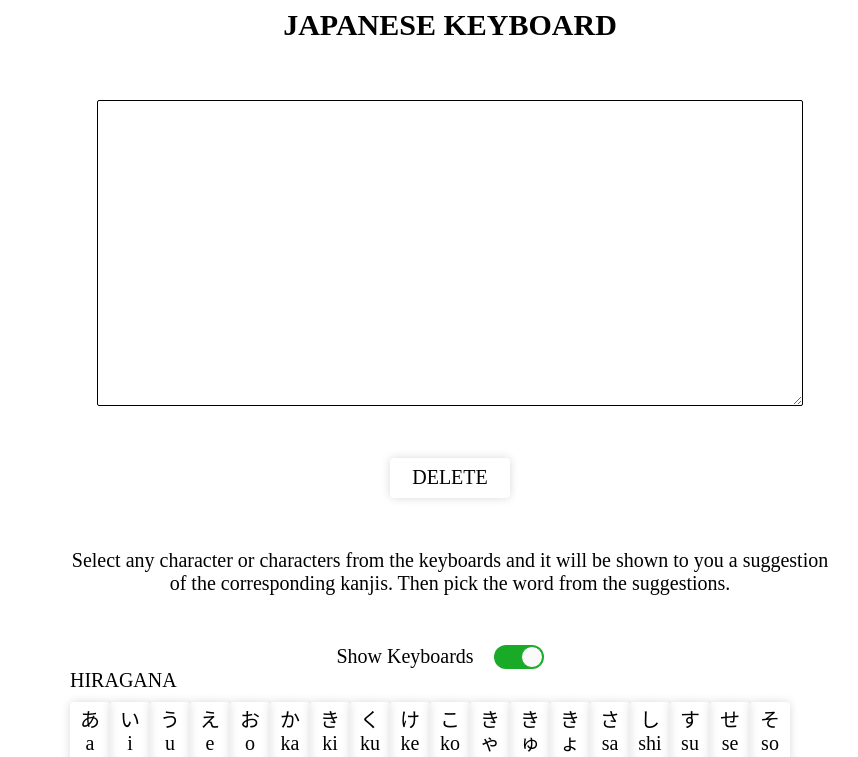
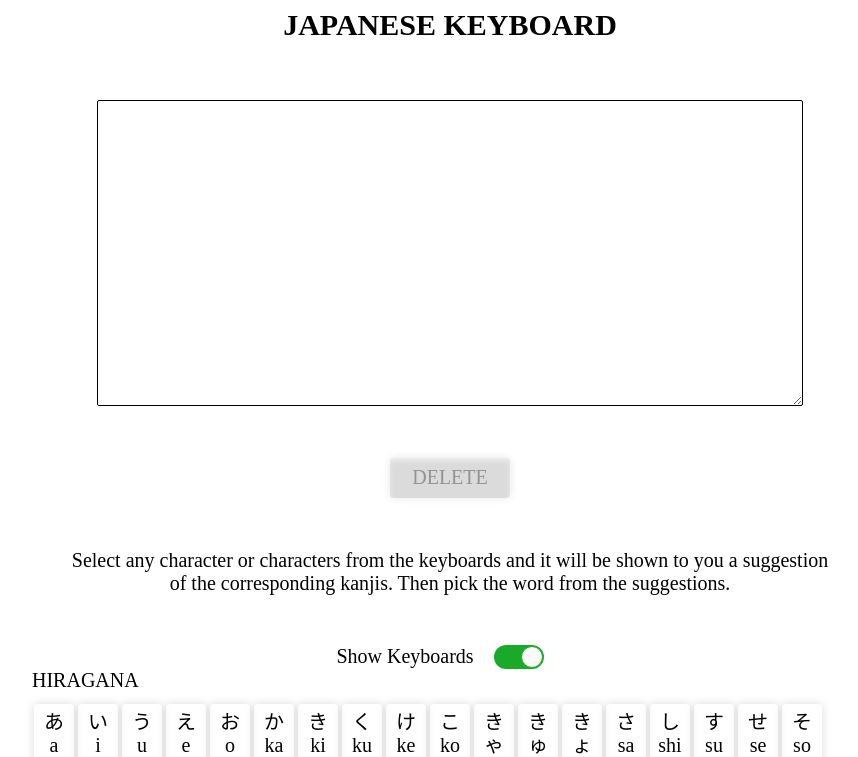
Before and after one commit to acoss22/japanese_keyboard, a React (Create React App) app in the folder japanese-keyboard/: page / in a window 1280 px wide. Shown: the top 757 px of the page, without its empty margins (190-1048 px from the left). Built offline with nearby package versions, Linux system fonts and the light colour scheme.

Commit message:
fix: delete is disabled when textbox is empty

```diff
--- a/japanese-keyboard/src/App.jsx
+++ b/japanese-keyboard/src/App.jsx
@@ -1,5 +1,5 @@
 
-import React, { useState } from "react";
+import React, { useState, useEffect } from "react";
 import "react-toggle/style.css"
 import { hiraganas } from './consts/hiraganaList';
 import { katakana } from './consts/katakana';
@@ -20,11 +20,13 @@ function App() {
 
   function handleChange(event) {
     setNewWord(newWord + event);
+
   }
 
   function handleSelectedWord(word) {
     setPhrase(phrase + word);
     setNewWord('');
+
   }
 
   function handleToggleKeyboard() {
@@ -44,7 +46,7 @@ function App() {
       <Header />
       <div className={styles.main}>
           <TextAreaBox classname={styles.area} value={phrase} onDeletePressed={handleOnDelete} />
-          <button className={styles.btnDel} onClick={handleOnDelete} >
+          <button className={`${styles.btnDel}`} onClick={handleOnDelete} disabled={phrase === ''} >
             DELETE
           </button>
           <div className={styles.kanjiContainer}>
--- a/japanese-keyboard/src/app.module.scss
+++ b/japanese-keyboard/src/app.module.scss
@@ -16,7 +16,6 @@
     flex-direction: column;
     align-items: center;
 
-
     .kanjiContainer {
       display: flex;
       text-align: center;
@@ -24,19 +23,22 @@
       padding: 5rem 0;
     }
 
-      .btnDel {
+    .btnDel:disabled {
       width: 12rem;
       height: 4rem;
       margin: 0.15rem 0;
-      }
-
-  }
+      background-color: #ccc;
+      color: #666;
+      cursor: not-allowed;
+      border: none;
+      opacity: 0.7;
+      pointer-events: none; /* Disable click events */
     }
 
     button {
       margin: 0.2rem;
       padding: 0.7rem 1rem;
-  font-size: 4rem;
+
       cursor: pointer;
       border: none;
       border-radius: 0.4rem;
@@ -56,11 +58,20 @@ button {
       background-size: 150%;
       background-position: right;
       transition: 1s;
+
+      /* Style for the disabled button */
+      .btnDel.disabled {
+        background-color: #ccc;
+        color: #666;
+        cursor: not-allowed;
+        border: none;
+        opacity: 0.7;
+        pointer-events: none; /* Disable click events */
       }
 
       button:hover {
         background-position: left;
-  color: white;
+        color: #ff69b4;
         box-shadow: inset 0px 3px 5px rgba(255, 255, 255, 1),
           0px 0px 10px rgba(0, 0, 0, 0.25);
       }
@@ -68,9 +79,11 @@ button:hover {
       button:focus {
         outline: none;
       }
-
+    }
     .keyboardTitle {
       height: 4rem;
       font-size: 2rem;
       margin: 5rem;
     }
+  }
+}
```
Also changed, not shown: 1 other file (tests, documents, lock files or other folders). Lines whose indentation alone changed are shown as unchanged.
